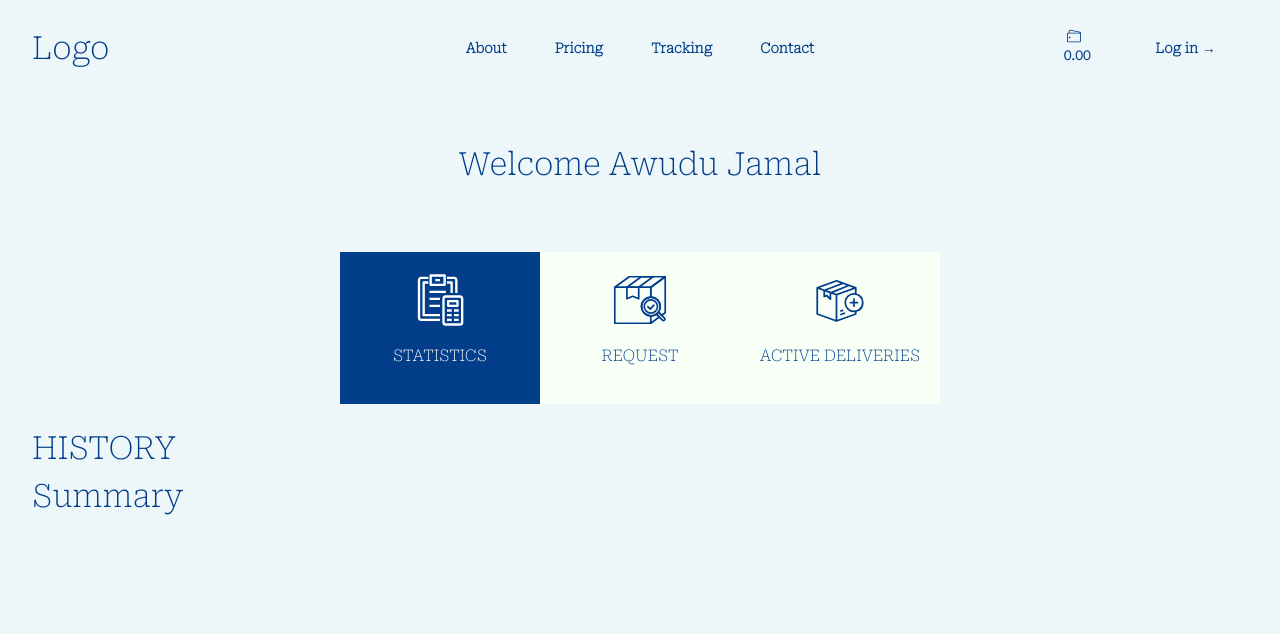
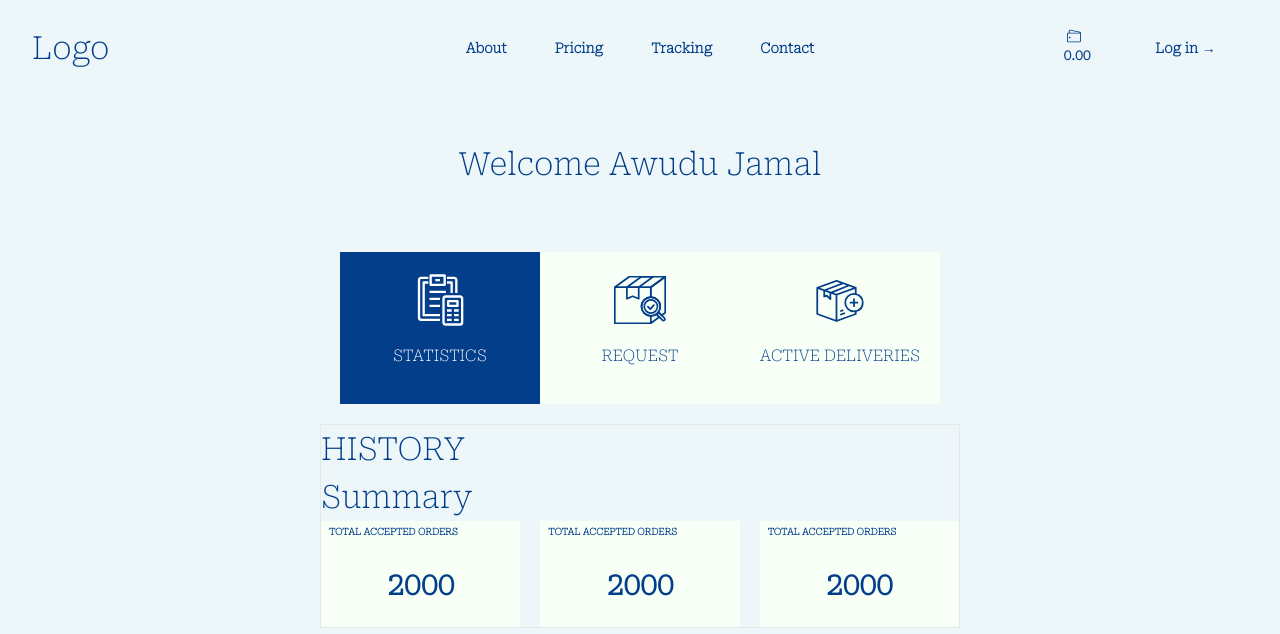
Before and after one commit to Awudu-Jamal1/delivery_frotend, a React (Vite) app: page /pricing/stats in a window 1280 px wide. Shown: the top 634 px of the page. Built offline with nearby package versions, Linux system fonts and the light colour scheme.

Commit message:
added data sectuion

```diff
--- a/src/pages/Agent/Stats.jsx
+++ b/src/pages/Agent/Stats.jsx
@@ -3,8 +3,8 @@ import Summary from "./statscomponents/sumamry";
 function Stats() {
     return ( <>
 
-    <div>
-        <div>
+    <div className="flex justify-center ">
+        <div className="border w-[40em]">
         <h1>HISTORY</h1>
         <div>
 <Summary/>
--- a/src/pages/Agent/statscomponents/sumamry.jsx
+++ b/src/pages/Agent/statscomponents/sumamry.jsx
@@ -1,6 +1,15 @@
 function Summary() {
+    let title ='text-[0.6em] font-bold pl-2 py-1'
+    let numbers ='flex justify-center font-bold text-3xl py-6'
     return ( <>
-    <div><h1>Summary</h1></div></> );
+    <div className=""><h1>Summary</h1>
+    <div className="grid grid-cols-3 gap-5  ">
+        <div className="bg-[#f7fff7]"><p className={title}>TOTAL ACCEPTED ORDERS</p><p className={numbers}>2000</p></div>
+        <div className="bg-[#f7fff7]"><p className={title}>TOTAL ACCEPTED ORDERS</p><p className={numbers}>2000</p></div>
+        <div className="bg-[#f7fff7]"><p className={title} >TOTAL ACCEPTED ORDERS</p><p className={numbers}> 2000</p></div>
+    </div>
+
+    </div></> );
 }
 
 export default Summary;
```
